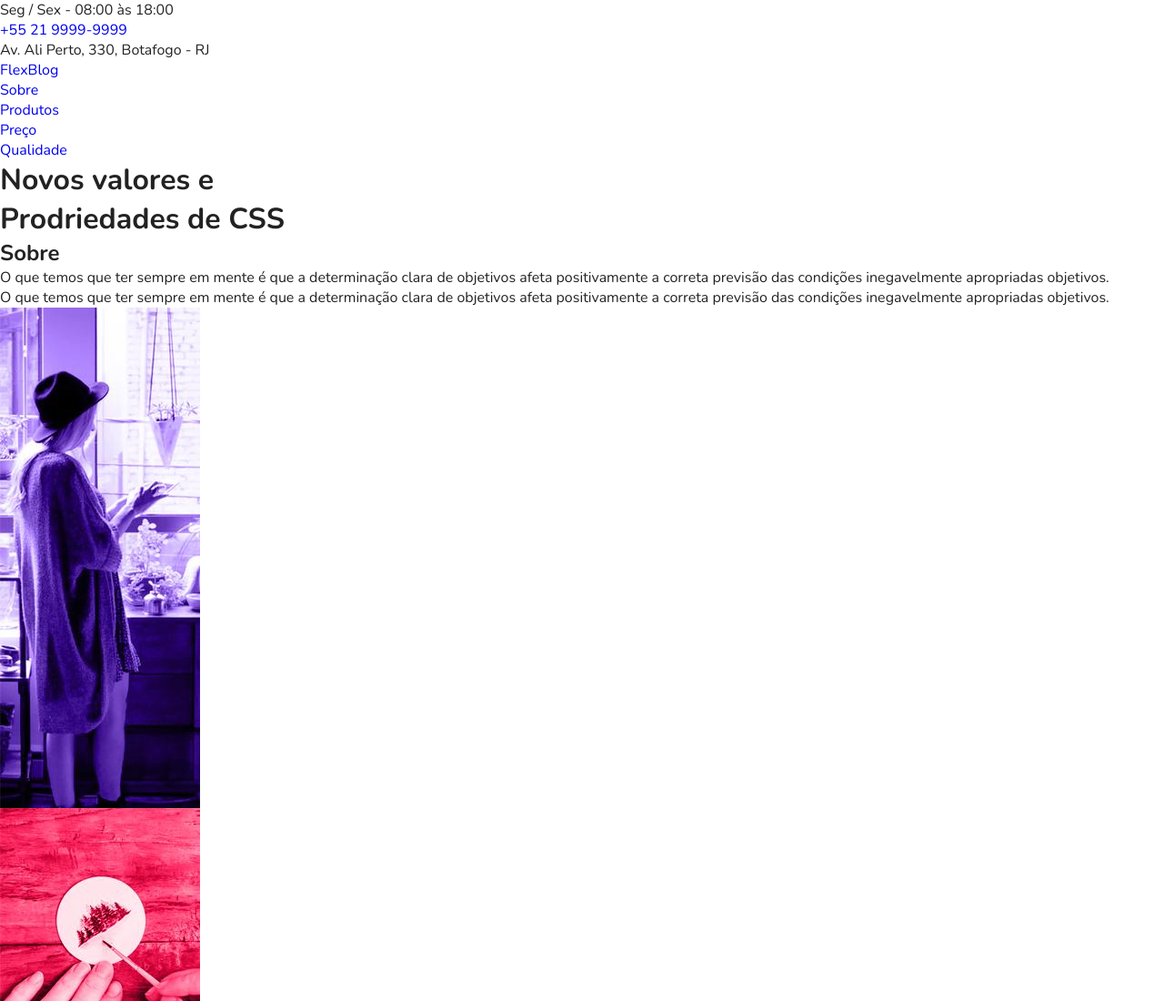
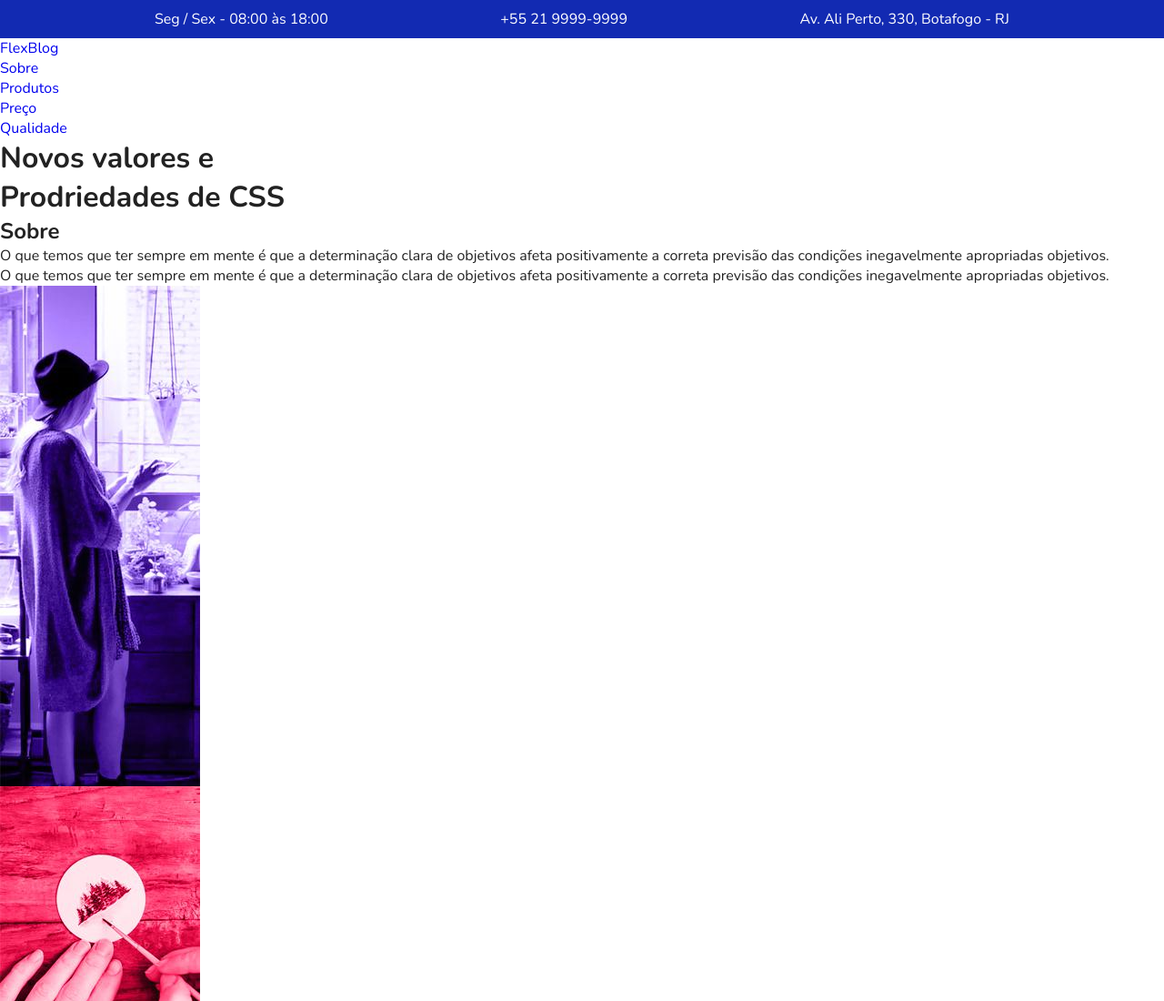
Before and after one commit to AryaneLadeira/CSS-Flexbox-Origamid, a plain HTML site: page index.html in a window 1280 px wide. Shown: the top 1100 px of the page at 91% size. Drawn offline with nearby package versions, Linux system fonts and the light colour scheme.

Commit message:
Update: Projeto do Curso
Codificando o superinfo

```diff
--- a/css/style.css
+++ b/css/style.css
@@ -24,3 +24,27 @@ img {
 * {
     box-sizing: border-box;
 }
+
+/* Superinfo */
+
+.superinfo-bg {
+    background: #122ab2;
+    color: white;
+}
+
+.superinfo {
+    max-width: 960px;
+    margin: 0 auto;
+    display: flex;
+    justify-content: space-between;
+    flex-wrap: wrap;
+    padding-top: 10px;
+}
+
+.superinfo p, .superinfo a {
+    margin: 0 10px 10px 10px
+}
+
+.superinfo a {
+    color: white;
+}
```
